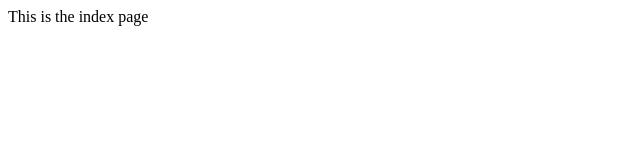
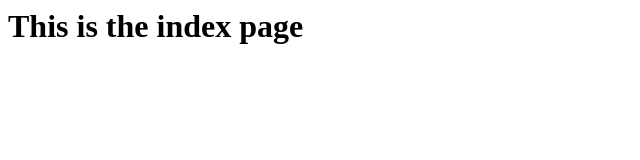
Before and after one commit to EdisonYCA/HTTP-Server-and-Client, a plain HTML site: page pages/index.html in a window 1280 px wide. Shown: the whole page, without its empty margins (0-640 px from the left). Drawn offline with Linux system fonts and the light colour scheme.

```diff
--- a/pages/index.html
+++ b/pages/index.html
@@ -1,5 +1,5 @@
 <html>
     <body>
-        <p>This is the index page</p>
+        <h1>This is the index page</h1>
     </body>
 </html>
```
Also changed, not shown: pages/404.html (added, +5 -0 lines).
